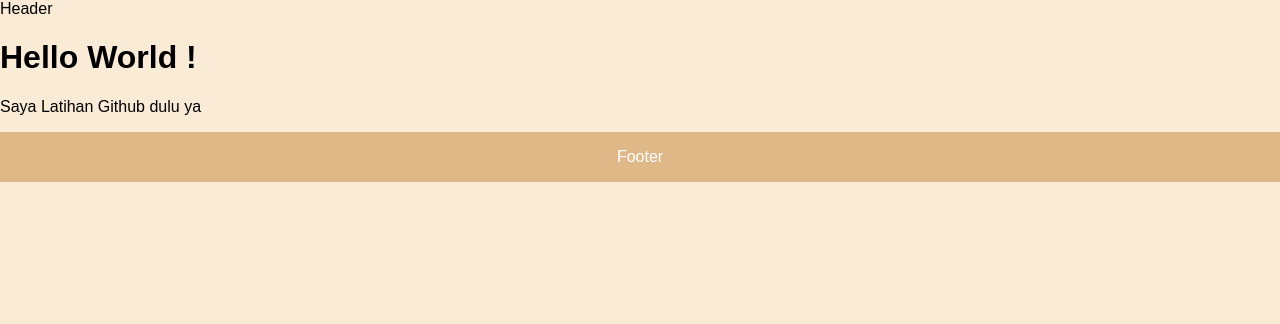
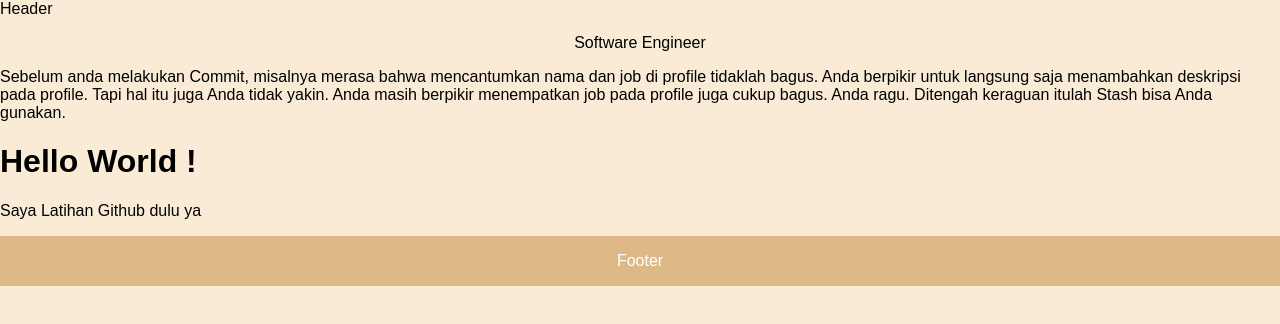
Before and after one commit to achmadweb/my-repo-from-remote, a plain HTML site: page index.html in a window 1280 px wide. Drawn offline with Linux system fonts and the light colour scheme.

Commit message:
Stash tas tas tas ...

```diff
--- a/index.html
+++ b/index.html
@@ -17,6 +17,14 @@
 
 <body>
   <div id="header">Header</div>
+
+  <p id="profile-job">Software Engineer</p>
+  <p>
+  Sebelum anda melakukan Commit, misalnya merasa bahwa mencantumkan nama dan job di profile tidaklah bagus.
+  Anda berpikir untuk langsung saja menambahkan deskripsi pada profile. Tapi hal itu juga Anda tidak yakin.
+  Anda masih berpikir menempatkan job pada profile juga cukup bagus. Anda ragu.
+  Ditengah keraguan itulah Stash bisa Anda gunakan.
+</p>
  <h1> Hello World !</h1>
  <p>
    Saya Latihan Github dulu ya  </p>
--- a/style.css
+++ b/style.css
@@ -6,3 +6,7 @@ body {
     background-color: antiquewhite;
     font-family: Arial, Helvetica, sans-serif;
  }
+
+ #profile-job {
+    text-align: center;
+}
```
